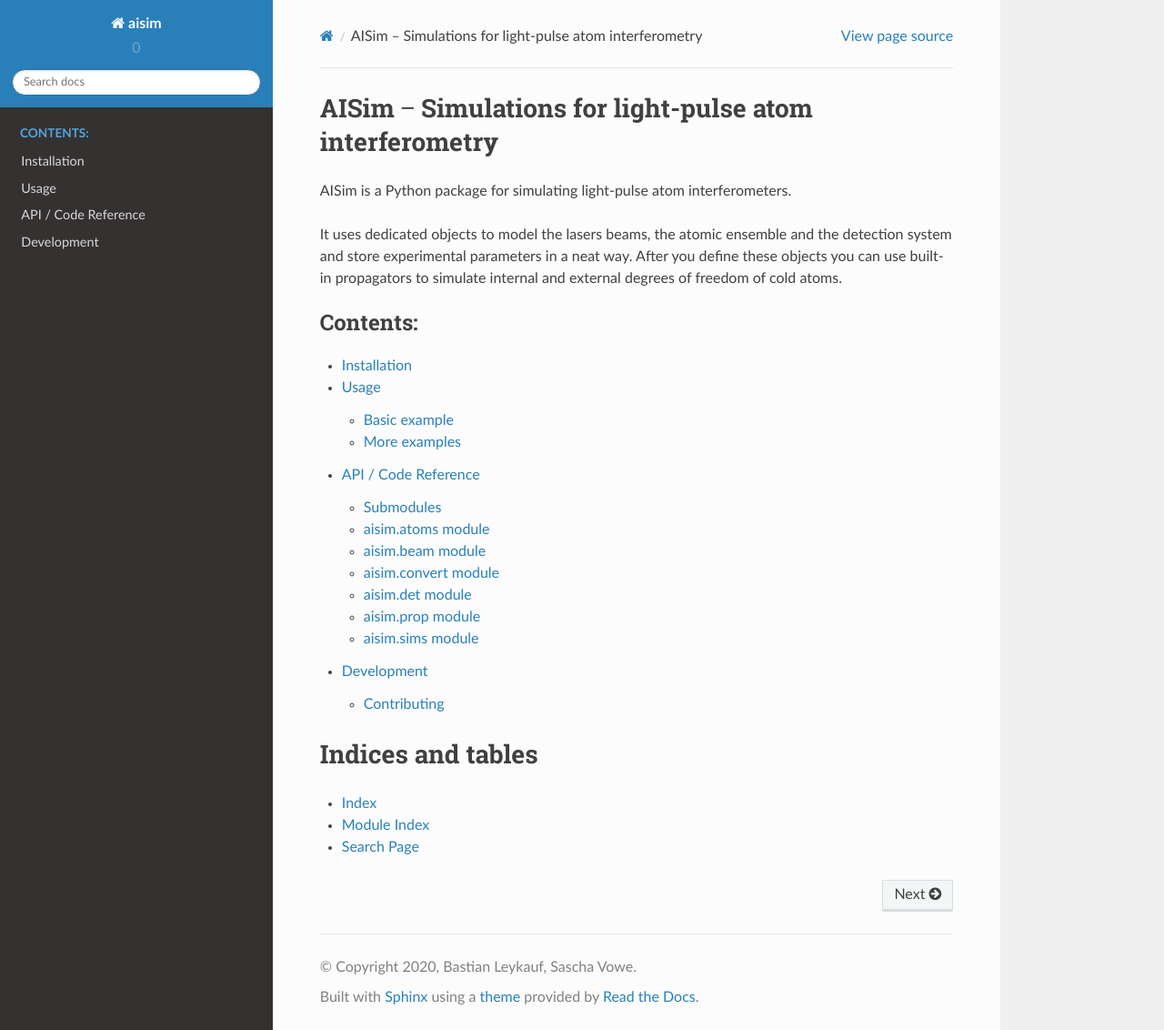
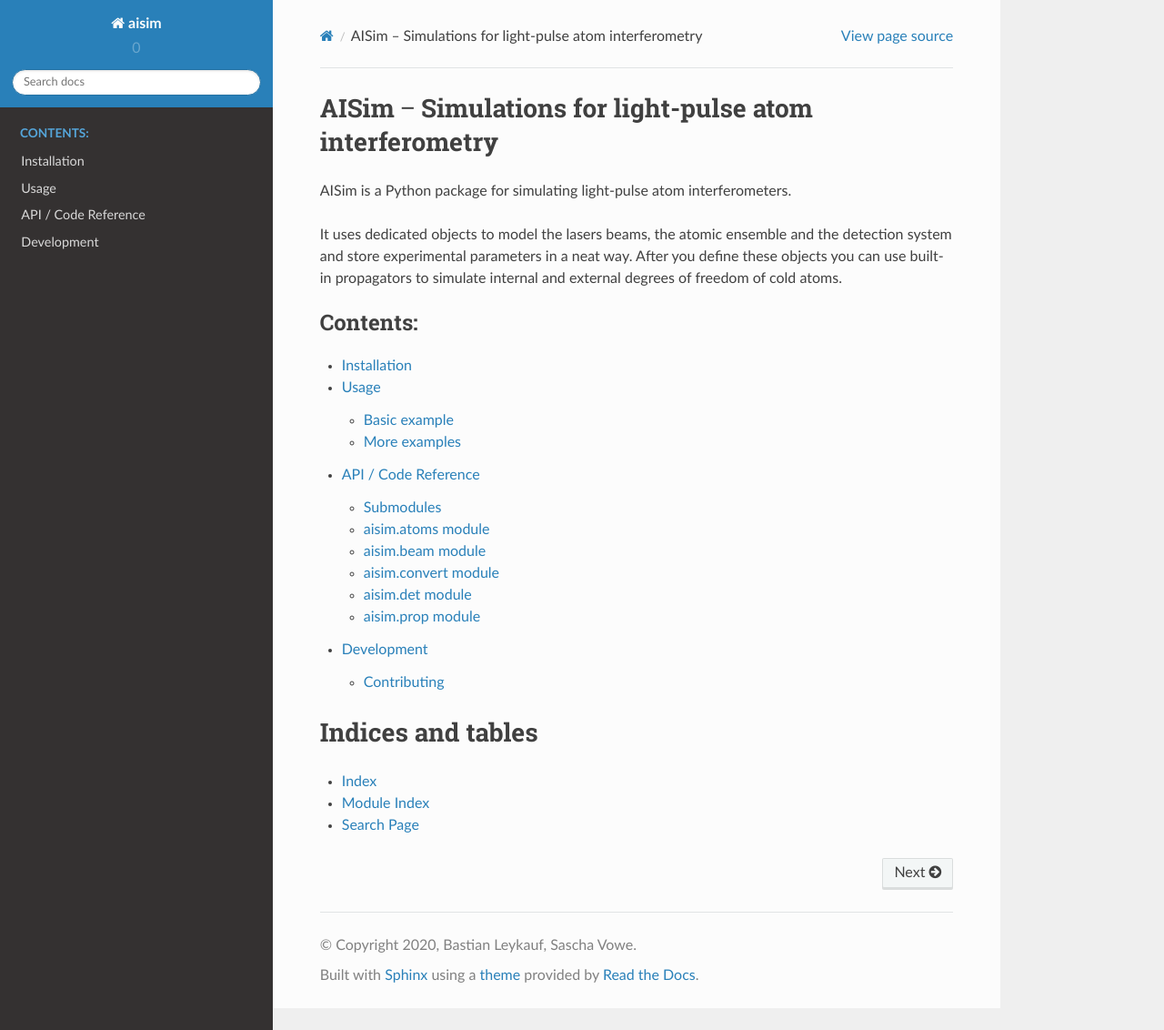
Before and after one commit to bleykauf/aisim, a Sphinx documentation site: the page built from docs/index.rst, in a window 1280 px wide and 1132 px high. Shown: the whole window at 91% size. Built offline with Sphinx 7.4.7 and the Read the Docs theme 2.0.0, drawn with Linux system fonts in a browser that asks for light colours.

Commit message:
Remove obsolete section

```diff
--- a/docs/aisim.rst
+++ b/docs/aisim.rst
@@ -51,11 +51,3 @@
    :members:
    :undoc-members:
    :show-inheritance:
-
-aisim.sims module
------------------
-
-.. automodule:: aisim.sims
-   :members:
-   :undoc-members:
-   :show-inheritance:
```
